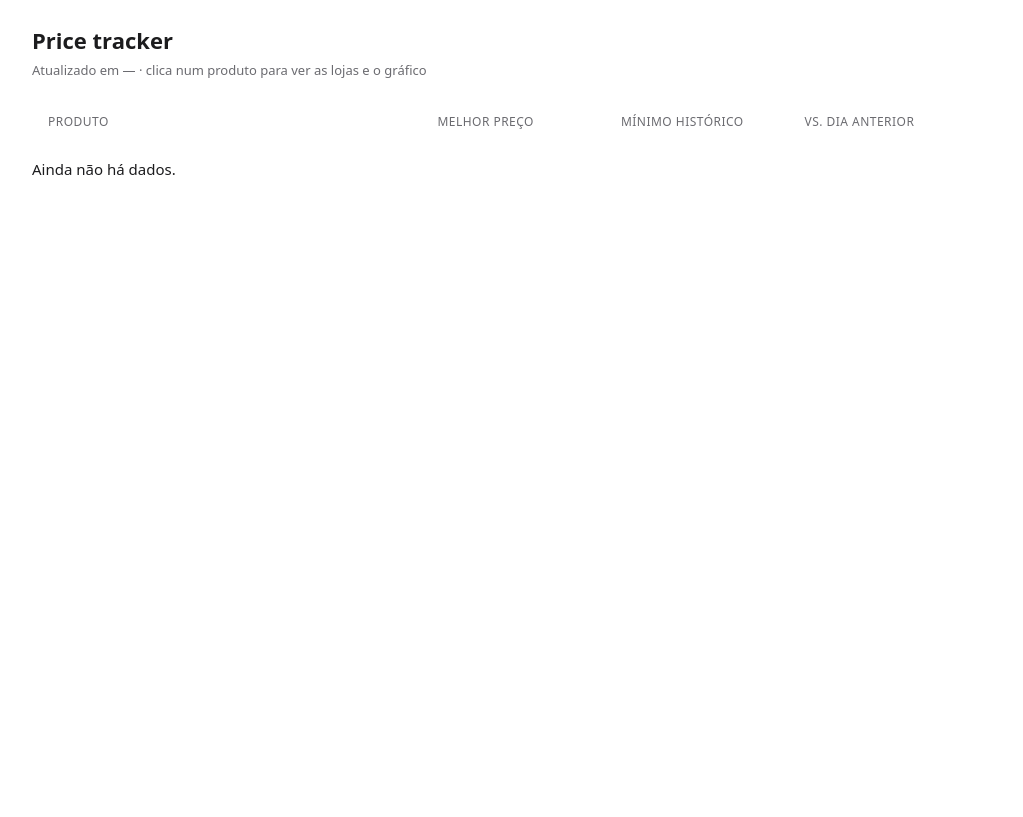
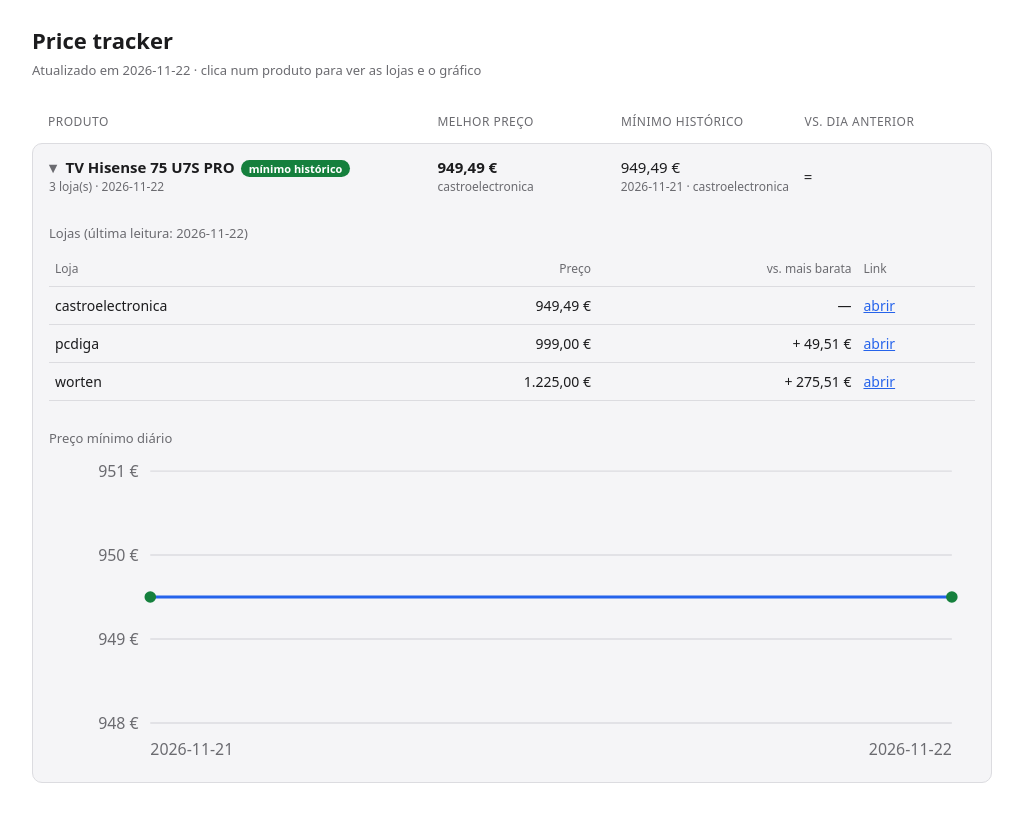
Before and after one commit to joaoBastos94/WebPage_PriceTrackerMaster, a plain HTML site: page index.html in a window 1280 px wide. Shown: the whole page, without its empty margins (128-1151 px from the left). Drawn offline with Linux system fonts and the light colour scheme.

Commit message:
Atualiza site 2026-11-22

```diff
--- a/index.html
+++ b/index.html
@@ -37,7 +37,21 @@ summary{grid-template-columns:1fr 1fr}.name{grid-column:1/-1}}
 </style></head>
 <body><main>
 <h1>Price tracker</h1>
-<p class="sub">Atualizado em — · clica num produto para ver as lojas e o gráfico</p>
+<p class="sub">Atualizado em 2026-11-22 · clica num produto para ver as lojas e o gráfico</p>
 <div class="head"><div>Produto</div><div>Melhor preço</div><div>Mínimo histórico</div><div>vs. dia anterior</div></div>
-<p>Ainda não há dados.</p>
+
+<details open>
+<summary>
+ <div class="name">TV Hisense 75 U7S PRO<span class="badge">mínimo histórico</span><div class="shop">3 loja(s) · 2026-11-22</div></div>
+ <div><strong>949,49 €</strong><div class="shop">castroelectronica</div></div>
+ <div>949,49 €<div class="shop">2026-11-21 · castroelectronica</div></div>
+ <div><span>=</span></div>
+</summary>
+<div class="body">
+ <h3>Lojas (última leitura: 2026-11-22)</h3>
+ <div class="wrap"><table><tr><th>Loja</th><th class="n">Preço</th><th class="n">vs. mais barata</th><th>Link</th></tr><tr><td>castroelectronica</td><td class="n">949,49 €</td><td class="n">—</td><td><a href="https://www.castroelectronica.pt/product/smart-tv-miniled-75-serie-u7s-pro-2026-4k-ultra-hd-wi-fi-preto--hisense" target="_blank" rel="noopener">abrir</a></td></tr><tr><td>pcdiga</td><td class="n">999,00 €</td><td class="n">+ 49,51 €</td><td><a href="https://www.pcdiga.com/imagem-e-som/televisores/televisores/televisao-smart-tv-hisense-series-u7s-pro-2026-75-189cm-mini-led-4k-uhd-vidaa-75u7s-pro-6942351437446" target="_blank" rel="noopener">abrir</a></td></tr><tr><td>worten</td><td class="n">1.225,00 €</td><td class="n">+ 275,51 €</td><td><a href="https://www.worten.pt/produtos/tv-hisense-75u7s-pro-mini-led-75-189-cm-ultra-hd-smart-tv-8786087" target="_blank" rel="noopener">abrir</a></td></tr></table></div>
+ <h3>Preço mínimo diário</h3>
+ <svg viewBox="0 0 640 220" role="img" aria-label="Evolução do preço mínimo"><line class="grid" x1="70" x2="624" y1="190.0" y2="190.0"/><text class="lbl" x="62" y="194.0" text-anchor="end">948 €</text><line class="grid" x1="70" x2="624" y1="132.0" y2="132.0"/><text class="lbl" x="62" y="136.0" text-anchor="end">949 €</text><line class="grid" x1="70" x2="624" y1="74.0" y2="74.0"/><text class="lbl" x="62" y="78.0" text-anchor="end">950 €</text><line class="grid" x1="70" x2="624" y1="16.0" y2="16.0"/><text class="lbl" x="62" y="20.0" text-anchor="end">951 €</text><polyline class="line" points="70.0,103.0 624.0,103.0"/><circle class="dot min" cx="70.0" cy="103.0" r="4"><title>2026-11-21: 949,49 € (castroelectronica)</title></circle><circle class="dot min" cx="624.0" cy="103.0" r="4"><title>2026-11-22: 949,49 € (castroelectronica)</title></circle><text class="lbl" x="70.0" y="212" text-anchor="start">2026-11-21</text><text class="lbl" x="624.0" y="212" text-anchor="end">2026-11-22</text></svg>
+</div>
+</details>
 </main></body></html>
```
